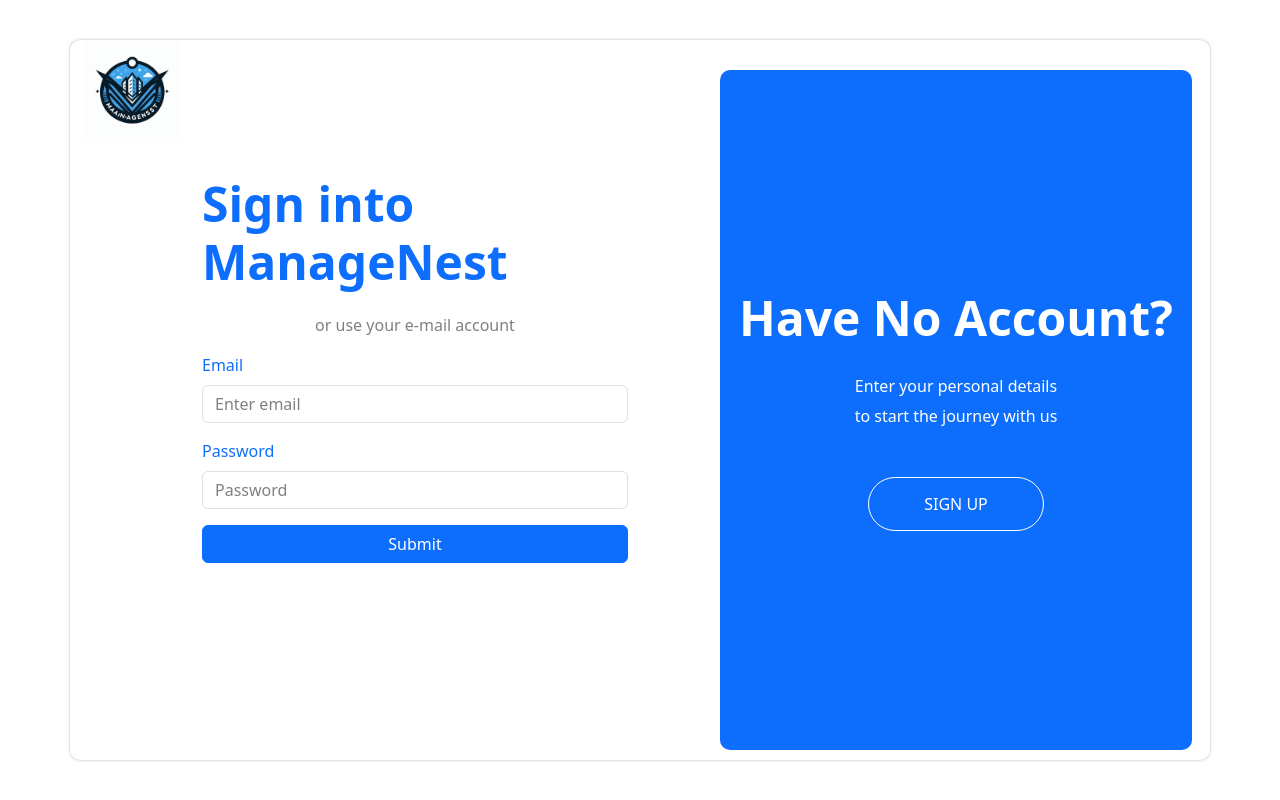
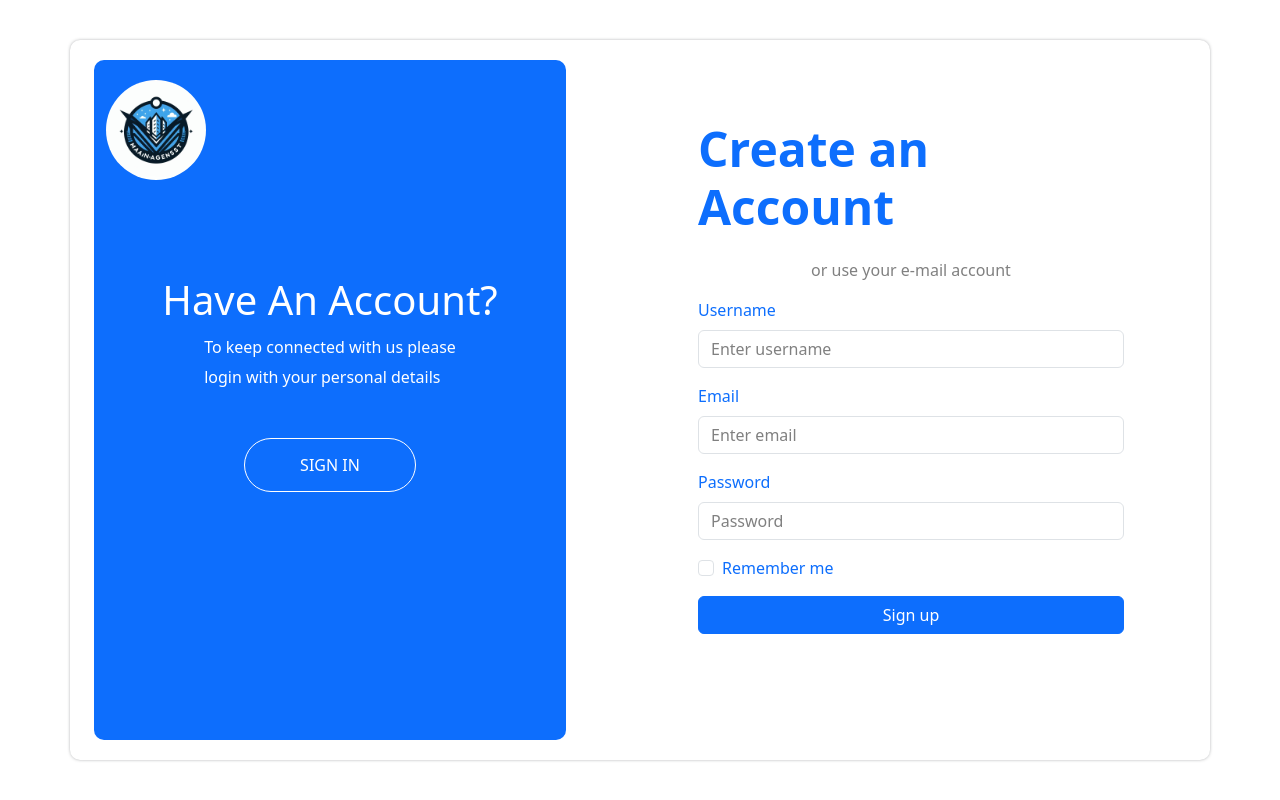
Before and after one commit to PascalTwoli/ManageNest, a React (Create React App) app in the folder frontend/: page /signup in a window 1280 px wide. Built offline with nearby package versions, Linux system fonts and the light colour scheme.

Commit message:
added sidebar.component.js and mainbody.component.js

```diff
--- a/frontend/package.json
+++ b/frontend/package.json
@@ -10,6 +10,8 @@
     "react": "^18.3.1",
     "react-bootstrap": "^2.10.5",
     "react-dom": "^18.3.1",
+    "react-icons": "^5.3.0",
+    "react-router-dom": "^6.27.0",
     "react-scripts": "5.0.1",
     "web-vitals": "^2.1.4"
   },
--- a/frontend/src/App.css
+++ b/frontend/src/App.css
@@ -6,12 +6,15 @@
   /* background-color: grey !important; */
 }
 
+
+
+/*----------------- signin.component.css  ----------------*/
 .container1{
   box-sizing: border-box;
   box-shadow: 0px 0px 4px -2px;
   border-radius: 10px;
-  /* padding: 100px 120px !important; */
   height: 90vh !important;
+  margin-top: 40px;
 
 }
 
@@ -49,12 +52,10 @@
 
 .right-bar{
   border-radius: 10px;
-  margin-left:5rem;
-  /* margin-left:7.5%; */
-  margin-top: 30px !important;
+  margin-left:10rem;
+  margin-top: 20px !important;
   margin-bottom: 0px;
   max-width: 29.5rem !important;
-  /* max-width: 26rem !important; */
   height: 85vh;
   text-align: center;
   color: white;
@@ -76,3 +77,60 @@
   color: white !important;
   margin-top: 30px;
 }
+
+.signup-btn:hover{
+  background-color: white !important;
+  color: #007bff !important;
+}
+
+
+/*---------------- signup.component.css -----------------*/
+
+.left-bar {
+  flex-direction: column;
+  line-height: 30px;
+  color: white;
+  border-radius: 10px !important;
+  margin-top: 20px !important;
+  margin-bottom: 0px;
+  max-width: 29.5rem !important;
+  height: 85vh;
+  margin-left: 1.5rem;
+}
+
+.logo-div {
+  margin-top: 20px;
+}
+
+.logo{
+  border-radius: 50%;
+}
+
+.left-div-cnter{
+  flex-direction: column;
+  align-items: center !important;
+  justify-content: center !important;
+  padding-top: 6rem;
+}
+
+.class-for-form-signup{
+  padding-left: 120px;
+  padding-top: 5rem;
+  padding-bottom: 130px;
+}
+.form-label-signup{
+  width: 150% !important;
+}
+
+
+/* --------- sidebar.component.js ------------ */
+.side-bar{
+  background-color: lightgrey;
+  color: green !important;
+  border-right: solid 1px grey !important;
+}
+
+.sidebar-toggle-btn{
+  border-radius: 60% !important;
+  margin-left: 80% !important;
+}
--- a/frontend/src/App.js
+++ b/frontend/src/App.js
@@ -1,22 +1,50 @@
-import logo from './logo.svg';
-import './App.css';
-import React from 'react';
-import Create from './signin.component';
-import 'bootstrap/dist/css/bootstrap.min.css';
+import "./App.css";
+import React from "react";
+import Signin from "./signin.component";
+import "bootstrap/dist/css/bootstrap.min.css";
 import {
-  Container, Row, Col, Form, Input, Button, Navbar, Nav,
-  NavbarBrand, NavLink, NavItem, UncontrolledDropdown,
-  DropdownToggle, DropdownMenu, DropdownItem
-} from 'react-bootstrap';
+	Container,
+	Row,
+	Col,
+	Form,
+	Input,
+	Button,
+	Navbar,
+	Nav,
+	NavbarBrand,
+	NavLink,
+	NavItem,
+	UncontrolledDropdown,
+	DropdownToggle,
+	DropdownMenu,
+	DropdownItem,
+} from "react-bootstrap";
+import Signup from "./signup.component";
+import {
+	BrowserRouter as Router,
+	Routes,
+	Route,
+	Navigate,
+} from "react-router-dom";
+import Sidebar from "./sidebar.component";
+import Mainbody from "./mainbody.component";
 
-
+// window.React1 = require('react');
 
 function App() {
-  return (
-    <div className=".App min-vh-100 d-flex justify-content-center align-items-center">
-        <Create/>
-    </div>
-  );
+	return (
+		<Router>
+			<div>
+				<Routes>
+					<Route path="/" element={<Navigate to="/mainbody" />} />
+					<Route path="/signup" element={<Signup />} />
+					<Route path="/signin" element={<Signin />} />
+					<Route path="/sidebar" element={<Sidebar />} />
+					<Route path="/mainbody" element={<Mainbody />} />
+				</Routes>
+			</div>
+		</Router>
+	);
 }
 
 export default App;
--- a/frontend/src/index.js
+++ b/frontend/src/index.js
@@ -3,6 +3,8 @@
 import './index.css';
 import App from './App';
 import reportWebVitals from './reportWebVitals';
+
+
 
 const root = ReactDOM.createRoot(document.getElementById('root'));
 root.render(
--- /dev/null
+++ b/frontend/src/mainbody.component.js
@@ -0,0 +1,14 @@
+import Sidebar from "./sidebar.component";
+
+const Mainbody = () => {
+    return(
+        <div className="">
+            <header>
+                <h2>This is the header of ManageNest</h2>
+            </header>
+            <Sidebar></Sidebar>
+        </div>
+    );
+}
+
+export default Mainbody;
--- /dev/null
+++ b/frontend/src/sidebar.component.js
@@ -0,0 +1,58 @@
+import React, { useState } from 'react';
+import { Button, Nav } from 'react-bootstrap';
+import { FaHome, FaUserAlt, FaCog, fas } from 'react-icons/fa'; // Import some icons
+
+
+const Sidebar = () => {
+  const [expanded, setExpanded] = useState(true);
+
+
+  // Toggle the expanded state
+  const toggleSidebar = () => {
+    setExpanded(!expanded);
+  };
+
+  return (
+    <div className={`d-flex`}>
+      {/* Sidebar */}
+      <div
+        style={{
+          width: expanded ? '250px' : '80px', // Width toggle
+          transition: 'width 0.3s', // Smooth transition
+        }}
+        className=" text-white vh-100 side-bar"
+      >
+        <Button
+          variant="primary"
+          onClick={toggleSidebar}
+          className="m-2 sidebar-toggle-btn"
+        >
+          {expanded ? 'T' : 'T'}
+        </Button>
+        <Nav className="flex-column">
+          {/* Icons and text, toggle text visibility based on the state */}
+          <Nav.Item className="d-flex align-items-center my-2">
+            <FaHome className="me-2" size={24} />
+            {expanded && <span>Home</span>}
+          </Nav.Item>
+          <Nav.Item className="d-flex align-items-center my-2">
+            <FaUserAlt className="me-2" size={24} />
+            {expanded && <span>Profile</span>}
+          </Nav.Item>
+          <Nav.Item className="d-flex align-items-center my-2">
+            <FaCog className="me-2" size={24} />
+            {expanded && <span>Settings</span>}
+          </Nav.Item>
+        </Nav>
+      </div>
+
+      {/* Main Content */}
+      <div className="flex-grow-1 p-3">
+        <h1>Main Content Area</h1>
+        <p>This is where your main page content goes.</p>
+      </div>
+    </div>
+  );
+};
+
+export default Sidebar;
--- a/frontend/src/signin.component.js
+++ b/frontend/src/signin.component.js
@@ -1,18 +1,25 @@
 import { Button, ButtonGroup, Dropdown, Form } from "react-bootstrap";
 import logo from './logo.jpeg';
+import { useNavigate } from "react-router-dom";
+import Signup from "./signup.component";
 
-const Create = () => {
+export default function  Signin () {
+
+    const navigate = useNavigate();
+    const handleSignupClick = () => {
+        navigate('/signup');
+    }
+
     return(
         <div className="container container1">
             <div className="row d-flex">
                 <div className="col-md-6">
                     <div>
-                    <img src={logo} className="logo"/>
+                        <img src={logo} alt="" className="logo"/>
                     </div>
                     <div className="class-for-form">
                         <h1 className="text-primary sign-in-h1">Sign into ManageNest</h1>
                         <p className="text-default text-1">or use your e-mail account</p>
-
                         <Form>
                             <Form.Group className="mb-3" controlId="formBasicEmail">
                                 <Form.Label as="p" variant="text-primary" className="form-label text-primary">Email</Form.Label>
@@ -24,15 +31,16 @@
                                 <Form.Control type="password" placeholder="Password" className="form-input" />
                             </Form.Group>
                             <Button variant="primary" className="submit-btn" type="submit">
-                            Submit
-                        </Button>
+                                Sign in
+                            </Button> <br /> <br />
+                            <Form.Text as="a" className="text-primary">Forgot password?</Form.Text>
                         </Form>
                     </div>
                 </div>
                 <div className="col-md-5 bg-primary d-flex right-bar">
                     <h1 className="">Have No Account?</h1>
                     <p>Enter your personal details <br/>to start the journey with us</p>
-                <Button as="a" variant="default" className="signup-btn">SIGN UP</Button>
+                    <Button as="a" variant="default" className="signup-btn" onClick={handleSignupClick}>SIGN UP</Button>
 
                 </div>
             </div>
@@ -40,4 +48,4 @@
     );
 }
 
-export default Create;
+// export default Signin;
--- /dev/null
+++ b/frontend/src/signup.component.js
@@ -0,0 +1,63 @@
+import { Button, ButtonGroup, Dropdown, Form } from "react-bootstrap";
+import { useNavigate } from "react-router-dom";
+import logo from './logo.jpeg';
+import Signin from './signin.component';
+
+// require('react-dom');
+// window.React2 = require('react');
+// console.log(window.React1 === window.React2);
+
+
+export default function Signup() {
+
+  const navigate = useNavigate();
+
+  const handleSigninClick = () => {
+    navigate('/signin');
+  }
+
+ return(
+    <div className="container container1">
+        <div className="row d-flex">
+            <div className="col-md-5 bg-primary left-bar">
+                <div className="logo-div">
+                    <img src={logo} alt="" className="logo"/>
+                </div>
+                <div className="d-flex left-div-cnter">
+                    <h1 className="">Have An Account?</h1>
+                    <p> To keep connected with us please <br/>login with your personal details </p>
+                    <Button as="a" variant="default" className="signup-btn" onClick={handleSigninClick}>SIGN IN</Button>
+                </div>
+            </div>
+            <div className="col-md-6 d-flex">
+                <div className="class-for-form-signup">
+                    <h1 className="text-primary sign-in-h1">Create an Account</h1>
+                    <p className="text-default text-1">or use your e-mail account</p>
+
+                    <Form>
+                        <Form.Group className="mb-3" controlId="formBasicUsername">
+                            <Form.Label as="p" variant="text-primary" className="form-label text-primary">Username</Form.Label>
+                            <Form.Control type="text" placeholder="Enter username" className="form-input" />
+                        </Form.Group>
+                        <Form.Group className="mb-3" controlId="formBasicEmail">
+                            <Form.Label as="p" variant="text-primary" className="form-label text-primary">Email</Form.Label>
+                            <Form.Control type="email" placeholder="Enter email" className="form-input" />
+                        </Form.Group>
+
+                        <Form.Group className="mb-3" controlId="formBasicPassword">
+                            <Form.Label as="p" variant="primary" className="form-label text-primary">Password</Form.Label>
+                            <Form.Control type="password" placeholder="Password" className="form-input" />
+                        </Form.Group>
+                        <Form.Group className="mb-3" controlId="formBasicCheckbox">
+                            <Form.Check type="checkbox" label="Remember me" className="text-primary"/>
+                        </Form.Group>
+                        <Button variant="primary" className="submit-btn" type="submit">
+                            Sign up
+                        </Button> <br /> <br />
+                    </Form>
+                </div>
+            </div>
+        </div>
+    </div>
+ );
+}
```
Also changed, not shown: frontend/src/logo.svg (deleted), 1 other file (tests, documents, lock files or other folders). Lines whose indentation alone changed are shown as unchanged.
